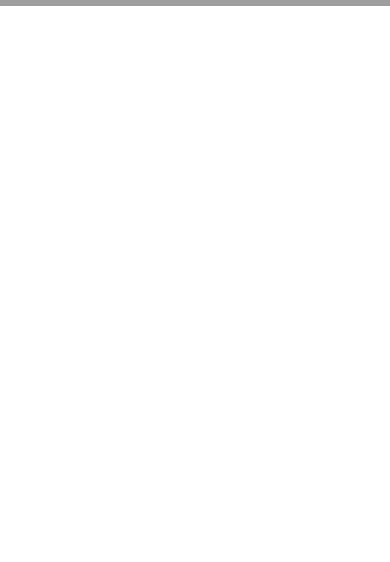
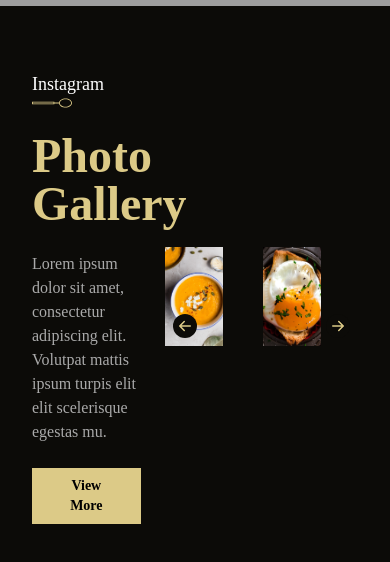
Before and after one commit to Podziuu/Modern-restaurant-app, a React (Create React App) app in the folder my-app/: page / in a window 390 px wide. Shown: the part 5693-6255 px from the top of the page. Before the commit the page ends 5699 px from the top, so only its background shows below. Built offline with nearby package versions, Linux system fonts and the light colour scheme; grey boxes are pictures that could not be loaded; a web font is replaced by a local one.

Commit message:
Adding gallery section

```diff
--- a/my-app/package.json
+++ b/my-app/package.json
@@ -10,6 +10,7 @@
     "react-dom": "^17.0.2",
     "react-icons": "^4.3.1",
     "react-scripts": "5.0.0",
+    "react-simply-carousel": "^5.1.4",
     "web-vitals": "^2.1.4"
   },
   "scripts": {
--- a/my-app/src/App.js
+++ b/my-app/src/App.js
@@ -5,6 +5,7 @@ import Menu from './components/Menu';
 import Chef from './components/Chef'
 import Film from './components/Film'
 import Awards from './components/Awards'
+import Galery from "./components/Galery";
 
 function App() {
   return (
@@ -16,6 +17,7 @@ function App() {
       <Chef />
       <Film />
       <Awards />
+      <Galery />
     </div>
   );
 }
--- /dev/null
+++ b/my-app/src/components/Galery.js
@@ -0,0 +1,99 @@
+import React, { useEffect, useRef } from "react";
+import Button from "./Layout/Button";
+
+import {
+  BsInstagram,
+  BsArrowLeftShort,
+  BsArrowRightShort,
+} from "react-icons/bs";
+import gallery01 from "../assets/gallery01.png";
+import gallery02 from "../assets/gallery02.png";
+import gallery03 from "../assets/gallery03.png";
+import gallery04 from "../assets/gallery04.png";
+import Container from "./Layout/Container";
+import ImageGallery from "./Layout/ImageGallery";
+
+const Galery = () => {
+  const galleryRef = useRef();
+
+  // useEffect(() => {
+  //   const interval = setInterval(() => {
+  //     // console.log("This will run every second!");
+  //     // galleryRef.current.scrollLeft -= 0.3;
+  //     // galleryRef.current.scrollLeft += 100;
+  //   }, 1000);
+  //   return () => clearInterval(interval);
+  // }, []);
+
+  const clickHandler = (direction) => {
+    if (direction === "left") {
+      galleryRef.current.scrollLeft -= 150;
+    } else if (direction === "right") {
+      galleryRef.current.scrollLeft += 150;
+    }
+  };
+
+  console.log(galleryRef);
+
+  return (
+    <Container className="bg-[#0C0B08] flex items-center justify-between py-16">
+      <div className="w-1/3 mr-6">
+        <h3 className="text-white text-lg">Instagram</h3>
+        <svg
+          width="40"
+          height="10"
+          viewBox="0 0 40 10"
+          fill="none"
+          xmlns="http://www.w3.org/2000/svg"
+        >
+          <path
+            d="M33.5014 9.5C37.0847 9.5 39.9998 7.48129 39.9998 4.99995C39.9998 2.51861 37.0847 0.5 33.5014 0.5C30.112 0.5 27.3219 2.30637 27.0298 4.6018H22.3527V3.6552L-0.000213623 3.6552V6.34446L22.3528 6.34446V5.39798H27.0299C27.3221 7.69352 30.112 9.5 33.5014 9.5ZM21.4896 5.54839L0.863079 5.54839V4.45161H21.4896V5.54839ZM27.866 4.99995C27.866 2.95778 30.3942 1.2964 33.5015 1.2964C36.6088 1.2964 39.137 2.95778 39.137 4.99995C39.137 7.04222 36.6088 8.7037 33.5015 8.7037C30.3942 8.7037 27.866 7.04222 27.866 4.99995Z"
+            fill="#DCCA87"
+          />
+        </svg>
+        <h2 className="text-[#DCCA87] text-5xl my-6 font-semibold">Photo Gallery</h2>
+        <p className="text-[#AAAAAA] mb-6">
+          Lorem ipsum dolor sit amet, consectetur adipiscing elit. Volutpat
+          mattis ipsum turpis elit elit scelerisque egestas mu.
+        </p>
+        <Button text="View More" />
+      </div>
+      <div className="w-2/3 relative">
+        <div
+          className="flex flex-row overflow-x-hidden relative"
+          ref={galleryRef}
+        >
+          {[gallery01, gallery02, gallery03, gallery04].map((image, index) => {
+            return <ImageGallery image={image} key={index} />;
+          })}
+        </div>
+        <div className="absolute inset-0 z-40">
+          <BsArrowLeftShort
+            className="absolute bottom-2 left-2 bg-[#0C0B08] text-[#DCCA87] rounded-full text-2xl cursor-pointer"
+            onClick={() => clickHandler("left")}
+          />
+          <BsArrowRightShort
+            className="absolute bottom-2 right-2 bg-[#0C0B08] text-[#DCCA87] rounded-full text-2xl cursor-pointer"
+            onClick={() => clickHandler("right")}
+          />
+        </div>
+      </div>
+    </Container>
+  );
+};
+
+export default Galery;
+
+{
+  /* <div className="w-1/2">
+        <div className="flex flex-row overflow-x-hidden" ref={galleryRef}>
+          {[gallery01, gallery02, gallery03, gallery04].map((image, index) => {
+            return <ImageGallery image={image} key={index} />;
+          })}
+          <div className="absolute">
+          <BsArrowLeftShort className="absolute"/>
+          <BsArrowRightShort/>
+        </div>
+        </div>
+      </div> */
+}
--- a/my-app/src/components/Layout/Container.js
+++ b/my-app/src/components/Layout/Container.js
@@ -1,7 +1,7 @@
 import React from "react";
 
 const Container = (props) => {
-  return <section id={props.id} className={`px-8 sm:px-8 md:px-12 lg:px-12 xl:px-48 ${props.className}`}>{props.children}</section>;
+  return <section id={props.id} className={`px-8 sm:px-8 md:px-12 lg:px-12 xl:px-24 ${props.className}`}>{props.children}</section>;
 };
 
 export default Container;
--- /dev/null
+++ b/my-app/src/components/Layout/ImageGallery.js
@@ -0,0 +1,11 @@
+import React from 'react'
+
+const ImageGallery = (props) => {
+  return (
+    <div className="min-w-[30%] mr-10 last:mr-0 select-none">
+        <img className="h-full hover:opacity-60" src={props.image} />
+    </div>
+  )
+}
+
+export default ImageGallery
--- a/my-app/tailwind.config.js
+++ b/my-app/tailwind.config.js
@@ -20,6 +20,9 @@ module.exports = {
       'sans': ['ui-sans-serif'],
       'serif': ['ui-serif']
     },
+    maxWidth: {
+      '1/2': '50%',
+    },
   },
   plugins: [],
 };
```
Also changed, not shown: 1 other file (tests, documents, lock files or other folders).
